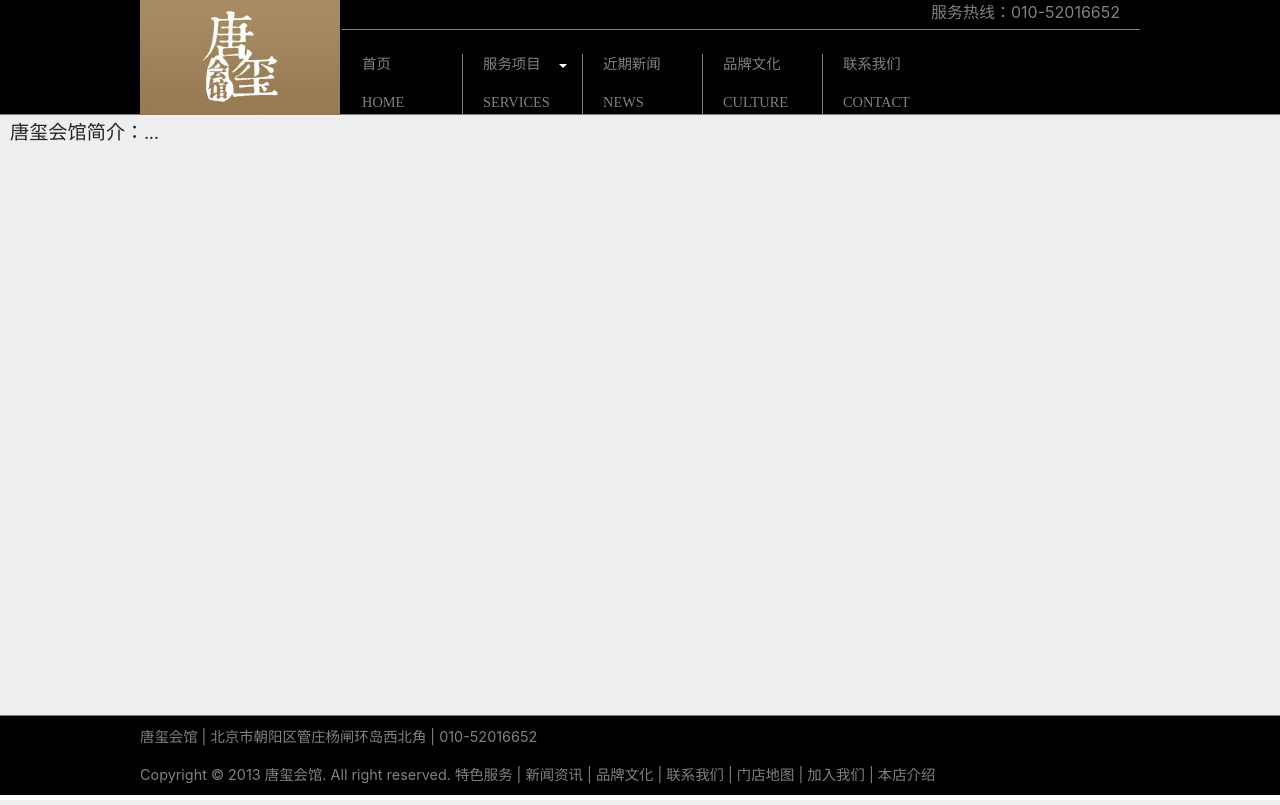
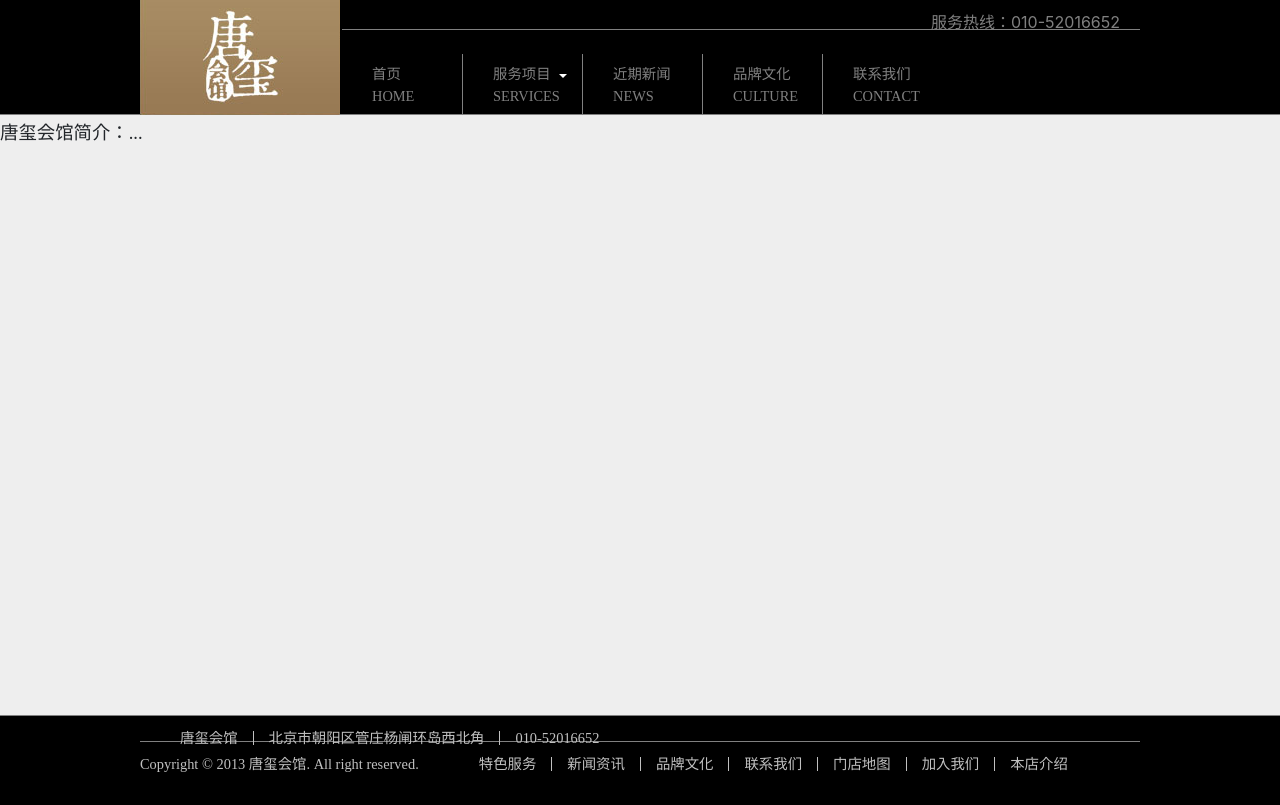
Before and after one commit to cash2one/tangxi_website, a Django app: page /about/ in a window 1280 px wide. Run offline with Django 3.2, Linux system fonts and the light colour scheme; parts of the project's set-up code (start-up, migrations or seed data) failed here and were passed over; some libraries are stand-ins or nearby versions.

Commit message:
more improvements.

```diff
--- a/tangxi_website/static/css/style.css
+++ b/tangxi_website/static/css/style.css
@@ -47,6 +47,7 @@ Layout
 			border-bottom: 1px solid gray;
 
 			padding-right: 20px;
+			padding-top: 10px;
 			text-align: right;
 			color: gray;
 		}
@@ -104,40 +105,51 @@ Layout
 }
 #info_block p {
 	font-family: "Times New Roman", Times, serif;
-	font-size: 1.2em;
+	font-size: 1.15em;
+	padding: 5px 0px;
 }
 #info_block h4 {
 	font-family: "Times New Roman", Times, serif;
+	margin-top: 0px;
 }
 #info_block a {
 	color: #ff9933;
-}
-#info_block p {
-	padding: 4px 10px;
-}
-#info_block p span {
-	float: left;
-	width: 100px;
 }
 
 .info-container {
 	left: 200px;
 	width: 750px;
 	height: 100%;
-	padding:5px;
 	position: relative;
+	padding: 40px;
 }
 
-.info-container h4 {
-	margin-left: 20px;
-	margin-top: 20px;
-}
 .info-container ul {
 	margin: 0px 0px 50px 0px;
 	padding: 0px;
 }
-.info-container p {
-	margin: 10px;
+.info-container li {
+	margin: 0px;
+	padding: 0px;
+}
+
+.news-item  {
+	height: 180px;
+	position: relative;
+}
+.news-item  img {
+	position: absolute;
+	width: 230px;
+	height: 150px;
+}
+.news-item h4, .news-item p {
+	position: relative;
+	left: 250px;
+}
+.news-item p:last-child {
+	position: absolute;
+	left: 250px;
+	bottom: 20px;
 }
 #bottom-img-slides {
 	height: 200px;
@@ -163,28 +175,38 @@ Layout
 navigation
 ----------------------------------------
 */
-
+#navi p {
+	margin: 0px;
+	padding: 0px;
+}
 #navi a {
 	color: gray;
 	font-size: 0.9em;
 	text-decoration: none;
+	border: 0px;
 }
 #navi a:hover {
 	color: white;
+}
+#navi .dropdown-toggle {
+	outline: 0px;
 }
 #navi ul {
 	margin: 0px;
 	padding: 0px;
 }
-#navi ul li{
+#navi ul li {
 	display: block;
 	float: left;
-	text-align: left;
-	text-indent: 20px;
+	text-indent: 30px;
 	width: 120px;
+	height: 60px;
 	border-left: 1px solid gray;
 	position: relative;
 	font-family: "Times New Roman", Times, serif;
+}
+#navi li p:first-child {
+	padding-top: 10px;
 }
 #navi li:first-child {
 	border: 0px;
@@ -207,9 +226,9 @@ navigation
   margin-right: 5px;
   position: absolute;
   right: 10px;
-  top: 10px;
+  top: 20px;
 }
-#submenu {
+#submenu.dropdown-menu {
   	background-color: black;
 	opacity:0.7;
 	filter:alpha(opacity=70);
@@ -416,24 +428,46 @@ footer
 ----------------------------------------
 */
 #footer {
-	height: 80px;
+	height: 90px;
 	border-top: 1px solid gray;
 	font-size: 0.9em;
-	padding-top: 10px;
 	min-width: 1000px;
-	width: 100%;
+	position: relative;
+	color: silver;
+	font-family: "Times New Roman", Times, serif;
 }
 	#footer a {
-		color: gray;
+		color: silver;
 	}
-		#footer ul {
-			padding: 20px 30px;
-			float: left;
-		}
-		#footer ul > li {
-			list-style-type: none;
-			padding: 3px 0px;
-		}
+	#footer .divider {
+		border-top: 1px solid gray;
+	}
+	#footer .foot-line {
+		padding: 15px 0 10px 0;
+		height: 20px;
+	}
+	#footer span {
+		float: left;
+		color: silver;
+		padding-right: 20px;
+		line-height: 1em;
+	}
+	#footer ul {
+		float: left;
+		margin: 0px;
+	}
+	#footer ul li {
+		margin: 0px;
+		padding: 0px 15px;
+		float: left;
+		list-style-type: none;
+		border-left: 1px solid silver;
+		line-height: 1em;
+	}
+	#footer ul li:first-child {
+		border-left: 0px;
+		padding-left: 0px;
+	}
 /*
 ========================================
 color theme
--- a/tangxi_website/templates/includes/footer.html
+++ b/tangxi_website/templates/includes/footer.html
@@ -1,15 +1,25 @@
 <div id="footer" class="black-theme">
 	<div class="centered-body">
-		<p>唐玺会馆  |  北京市朝阳区管庄杨闸环岛西北角  |  010-52016652 </p>
-		<p>Copyright © 2013 唐玺会馆. All right reserved.
-			特色服务 |
-			<a href="/news/">新闻资讯</a>  |
-			<a href="/company_culture/">品牌文化</a>  |
-			<a href="/contact/">联系我们</a>  |
-			<a href="/contact/">门店地图</a>  |
-			<a href="/join_us/">加入我们</a> |
-			<a href="/company_culture/">本店介绍</a>
-			<!--<a href="/photos/">本店面貌</a>-->
-		</p>
+		<div class="foot-line">
+		<ul>
+			<li>唐玺会馆</li>
+			<li>北京市朝阳区管庄杨闸环岛西北角</li>
+			<li>010-52016652</li>
+		</ul>
+		</div>
+		<div class="divider"></div>
+		<div class="foot-line">
+			<span>Copyright © 2013 唐玺会馆. All right reserved.</span>
+			<ul>
+				<li>特色服务</li>
+				<li><a href="/news/">新闻资讯</a></li>
+				<li><a href="/company_culture/">品牌文化</a></li>
+				<li><a href="/contact/">联系我们</a></li>
+				<li><a href="/contact/">门店地图</a> </li>
+				<li><a href="/join_us/">加入我们</a></li>
+				<li><a href="/company_culture/">本店介绍</a> </li>
+				<!--<a href="/photos/">本店面貌</a>-->
+			</ul>
+		</div>
 	</div>
 </div>
--- a/tangxi_website/templates/news.html
+++ b/tangxi_website/templates/news.html
@@ -11,15 +11,14 @@
 			{% for item in news %}
 			<li class="news-item">
 				<img src="/static/img/default_news_thumb.png" alt="">
+				<p>{{ item.date }}</p>
 				<h4>{{ item.name }}</h4>
-				<p>{{ item.date }}</p>
 				<p><a href="/news_detail/{{item.id}}">详情<b class="more-caret"></b></a></p>
 			</li>
 			{% endfor %}
 			</ul>
 		</div>
 		<div id="page-list">
-			<p>
 			{% if page.has_previous %}
 				<a href="/news/{{ page.previous_page_number }}/"><span>上一页</span></a>
 			{% else %}
@@ -40,7 +39,6 @@
 				<span>下一页</span>
 			{% endif %}
 			<span>第 {{ page.number }} 页</span> <span>共 {{ paginator.num_pages }} 页</span>
-			</p>
 			</div>
 	</div>
 </div>
```
Also changed, not shown: other parts of tangxi_website/static/css/style.css (+16 -26 lines).
